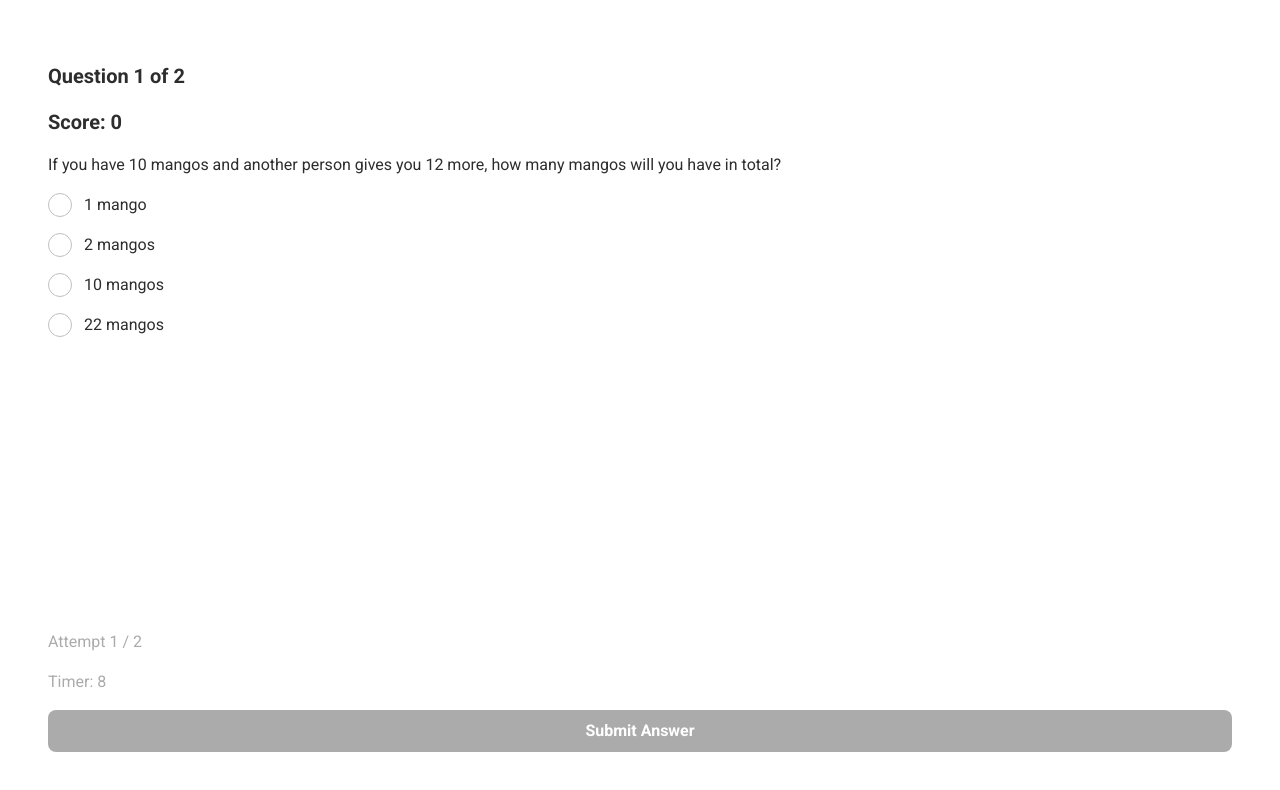
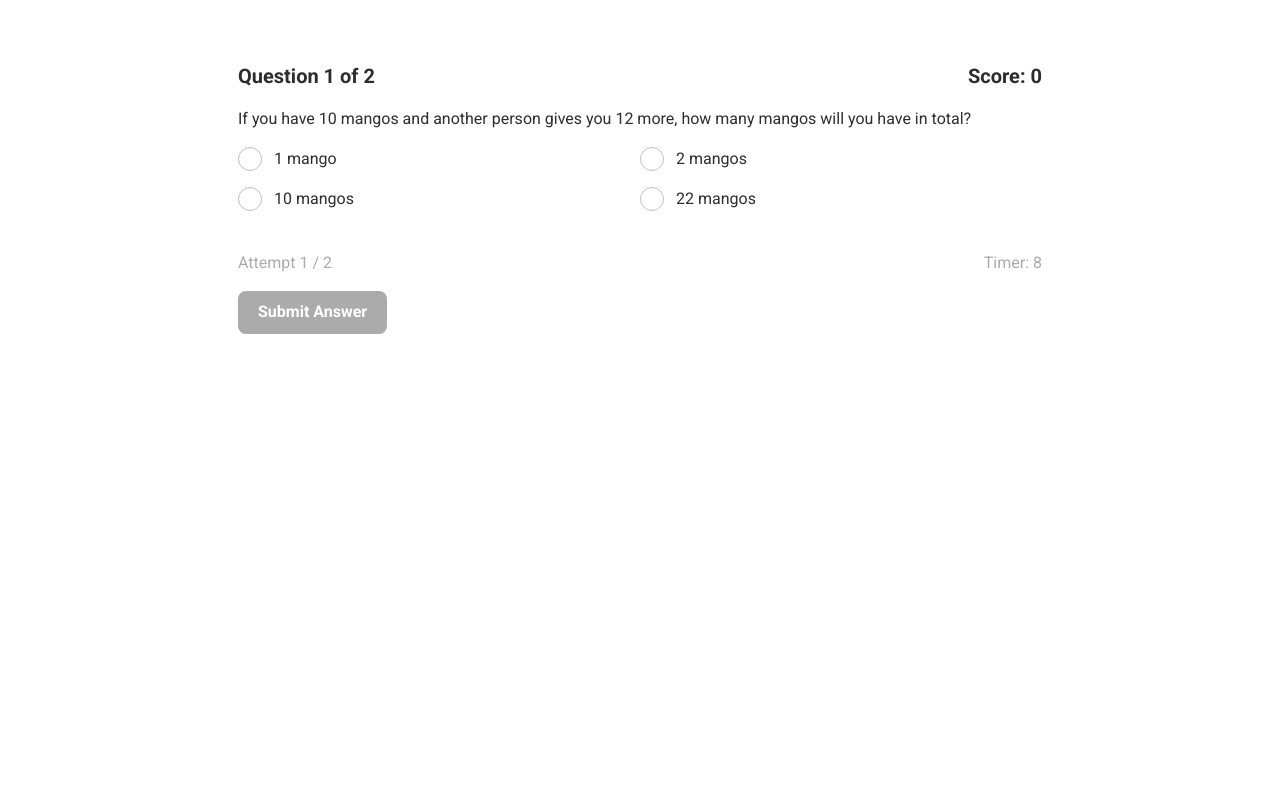
Before and after one commit to tmbritton/indeed-code, a React (Create React App) app: page / in a window 1280 px wide. Both pictures are taken after a click on the button "Start Quiz!". Shown: the top 790 px of the page. Built offline with nearby package versions, Linux system fonts and the light colour scheme.

Commit message:
Responsive styling

```diff
--- a/src/components/Button.tsx
+++ b/src/components/Button.tsx
@@ -20,7 +20,7 @@ const StyledButton = styled.button`
     cursor: not-allowed;
     background-color: ${theme.colors.disabled};
   }
-  &:focus {
+  &:focus-visible {
     outline: 3px solid ${theme.colors.highlight};
   }
 `;
@@ -41,7 +41,7 @@ const Button: FC<Props> = ({
 }) => {
   return (
     <StyledButton
-      className={className}
+      className={`button ${className}`}
       disabled={disabled}
       onClick={() => onClick()}
       tabIndex={tabIndex}
--- a/src/components/Input.tsx
+++ b/src/components/Input.tsx
@@ -55,7 +55,7 @@ const StyledInput = styled('div')`
       border-color: ${theme.colors.primary};
     }
   }
-  &:focus {
+  &:focus-visible {
     &::before {
       outline: 3px solid ${theme.colors.highlight};
     }
--- a/src/components/LayoutComponents.tsx
+++ b/src/components/LayoutComponents.tsx
@@ -1,4 +1,5 @@
 import styled from '@emotion/styled';
+import theme from '../theme';
 
 export const PageWrapper = styled('div')`
   display: flex;
@@ -9,9 +10,11 @@ export const PageWrapper = styled('div')`
 export const ContentWrapper = styled('main')`
   display: flex;
   flex-direction: column;
-  min-width: 100%;
+  width: 100%;
   position: relative;
   padding: 3rem;
   text-align: center;
   height: 100vh;
+  max-width: ${theme.breakpoints.md};
+  flex: 0 1 auto;
 `;
--- a/src/screens/Quiz.tsx
+++ b/src/screens/Quiz.tsx
@@ -8,6 +8,7 @@ import { ContentWrapper } from '../components/LayoutComponents';
 import Input from '../components/Input';
 import { getSelectedState } from '../utils';
 import { QuizStatus } from '../../types';
+import theme from '../theme';
 import { useAppDispatch, useAppSelector } from '../store/hooks';
 import {
   selectScore,
@@ -27,6 +28,11 @@ const TitleWrapper = styled('div')`
   display: flex;
   flex-direction: column;
   text-align: left;
+  @media (min-width: ${theme.breakpoints.sm}) {
+    flex-direction: row;
+    justify-content: space-between;
+    align-items: baseline;
+  }
 `;
 
 const QuestionText = styled(Text)`
@@ -37,6 +43,13 @@ const AnswerOptionsWrap = styled('div')`
   display: flex;
   flex-direction: column;
   width: 100%;
+  @media (min-width: ${theme.breakpoints.sm}) {
+    flex-direction: row;
+    flex-wrap: wrap;
+    & > .input {
+      flex: 1 0 50%;
+    }
+  }
 `;
 
 const QuizWrapper = styled(ContentWrapper)`
@@ -49,6 +62,21 @@ const ButtonWrap = styled('div')`
   display: flex;
   flex-direction: column;
   margin-top: auto;
+  @media (min-width: ${theme.breakpoints.sm}) {
+    margin-top: 1.5rem;
+    & > .button {
+      align-self: flex-start;
+    }
+  }
+`;
+
+const InfoTextWrap = styled('div')`
+  display: flex;
+  flex-direction: column;
+  @media (min-width: ${theme.breakpoints.sm}) {
+    flex-direction: row;
+    justify-content: space-between;
+  }
 `;
 
 /**
@@ -111,12 +139,14 @@ const buttonClickHandler = (
   dispatch: Dispatch<Action>,
   selections?: string[]
 ) => {
+  // Check answers.
   if (status === 'selected' && selections && selections.length) {
     dispatch({
       type: 'submitAnswer',
       payload: { selections: selections },
     });
   }
+  // Next question or go to results.
   if (status === 'correct' || status === 'incorrect') {
     dispatch({
       type: 'continue',
@@ -235,12 +265,14 @@ const Quiz: FC<{}> = () => {
         </Text>
       ) : null}
       <ButtonWrap>
+        <InfoTextWrap>
           <Text textStyle="italic" color="deemphasize" element="p">
             Attempt {attemptCount} / {currentQuestion.allowedAttemptCount}
           </Text>
           <Text color="deemphasize" element="p">
             Timer: {timeRemaining}
           </Text>
+        </InfoTextWrap>
         <Button
           disabled={isButtonDisabled(status)}
           onClick={() => buttonClickHandler(status, dispatch, selectedAnswers)}
--- a/src/screens/Results.tsx
+++ b/src/screens/Results.tsx
@@ -4,6 +4,7 @@ import { useNavigate, NavigateFunction } from 'react-router';
 import { ContentWrapper } from '../components/LayoutComponents';
 import Text from '../components/Text';
 import Button from '../components/Button';
+import theme from '../theme';
 import { Action, IScore } from '../../types';
 import { useAppDispatch, useAppSelector } from '../store/hooks';
 import {
@@ -14,6 +15,10 @@ import {
 
 const StyledButton = styled(Button)`
   margin-top: auto;
+  @media (min-width: ${theme.breakpoints.sm}) {
+    margin-top: 1.5rem;
+    align-self: center;
+  }
 `;
 
 const formatDate = (timeStamp: number): string => {
@@ -84,8 +89,8 @@ const Results: FC<{}> = () => {
       <img
         src="http://placekitten.com/200/300"
         alt="Kitten photo"
-        width="300"
-        height="200"
+        width="200"
+        height="300"
         style={{ margin: '0 auto' }}
       />
       <Text element="h1" textStyle="heading">
--- a/src/screens/Start.tsx
+++ b/src/screens/Start.tsx
@@ -6,9 +6,14 @@ import styled from '@emotion/styled';
 import { Action } from '../../types';
 import { useNavigate, NavigateFunction } from 'react-router';
 import { useAppDispatch } from '../store/hooks';
+import theme from '../theme';
 
 const StyledButton = styled(Button)`
   margin-top: auto;
+  @media (min-width: ${theme.breakpoints.sm}) {
+    margin-top: 1.5rem;
+    align-self: center;
+  }
 `;
 
 /**
```
Lines whose indentation alone changed are shown as unchanged.
